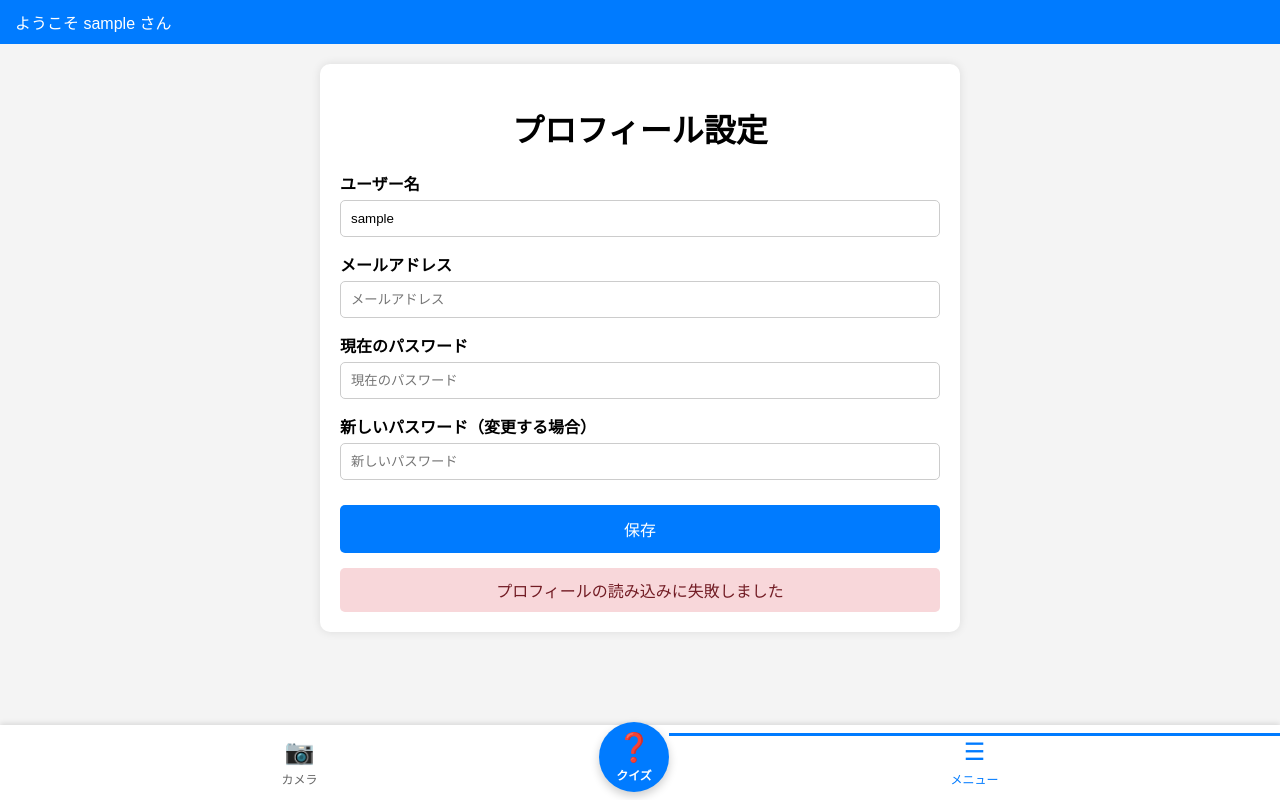
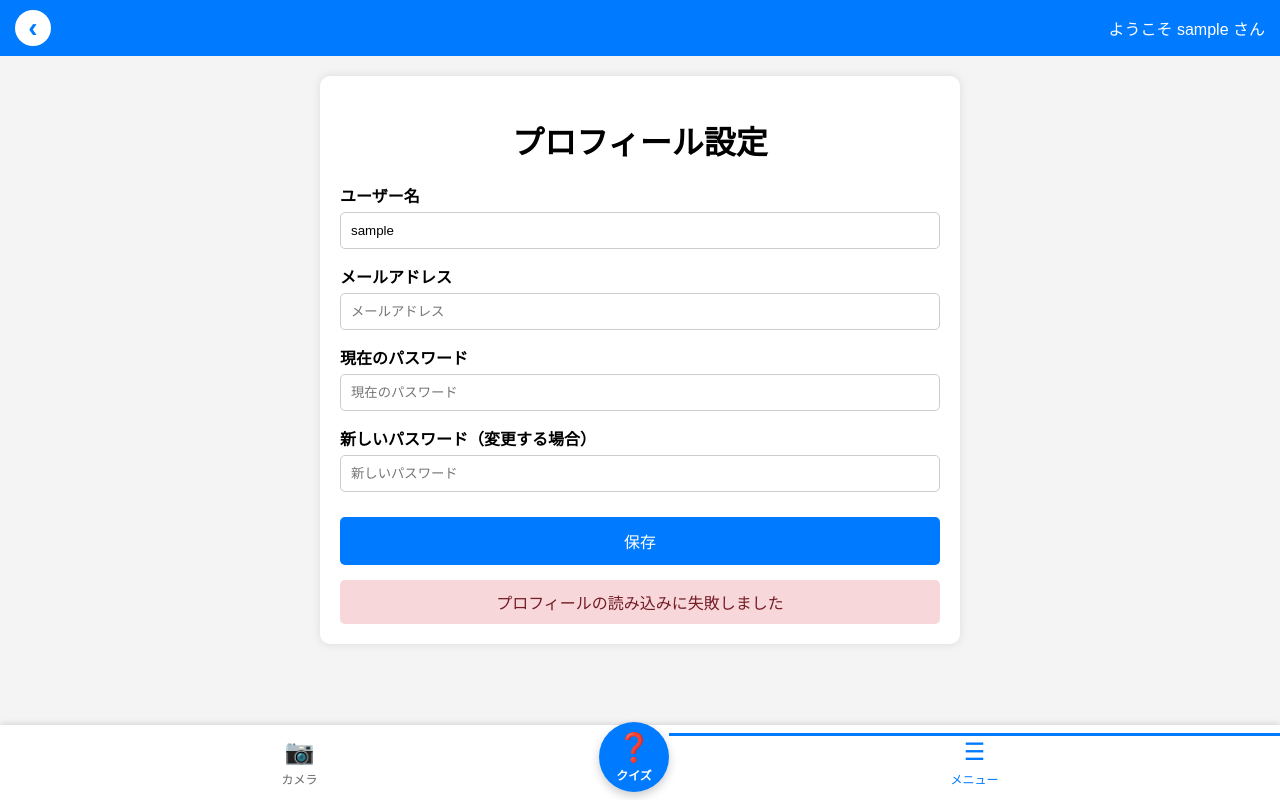
Before and after one commit to s2322106/Syshack, a plain HTML site: page complete/templates/profile.html in a window 1280 px wide. Drawn offline with nearby package versions, Linux system fonts and the light colour scheme; no server answers; sample sign-in values are in the browser's storage.

Commit message:
fix profile backbutton

```diff
--- a/complete/templates/profile.html
+++ b/complete/templates/profile.html
@@ -161,11 +161,27 @@
     .content {
       margin-bottom: 80px; /* Space for bottom nav */
     }
+
+    .back-icon {
+      font-size: 28px;
+      font-weight: bold;
+      margin-right: 16px;
+      cursor: pointer;
+      background-color: white;
+      color: #007bff;
+      border-radius: 50%;
+      width: 36px;
+      height: 36px;
+      display: flex;
+      align-items: center;
+      justify-content: center;
+    }
   </style>
 </head>
 <body>
   <div id="profile-app">
     <div class="header">
+      <div class="back-icon" onclick="location.href='menu.html'">&#x2039;</div>
       <div>ようこそ <span id="username"></span> さん</div>
     </div>
 
```
